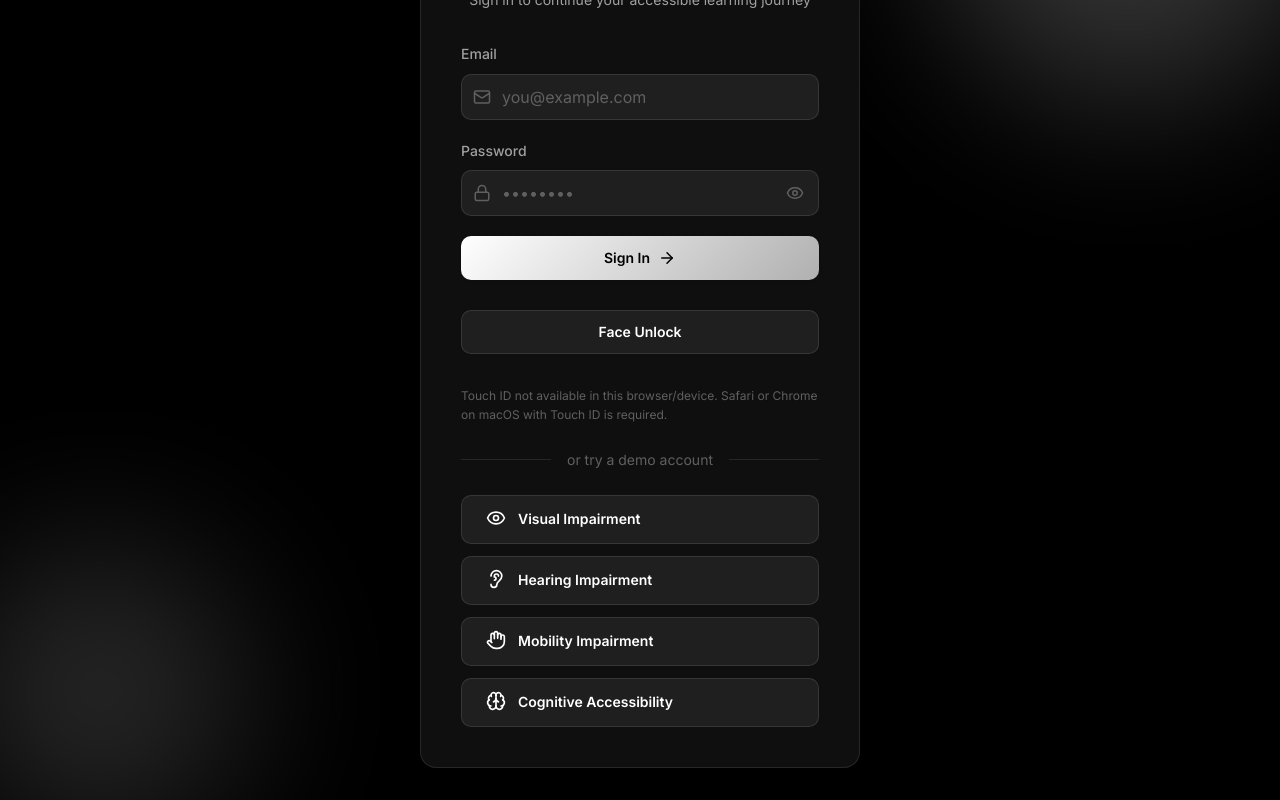
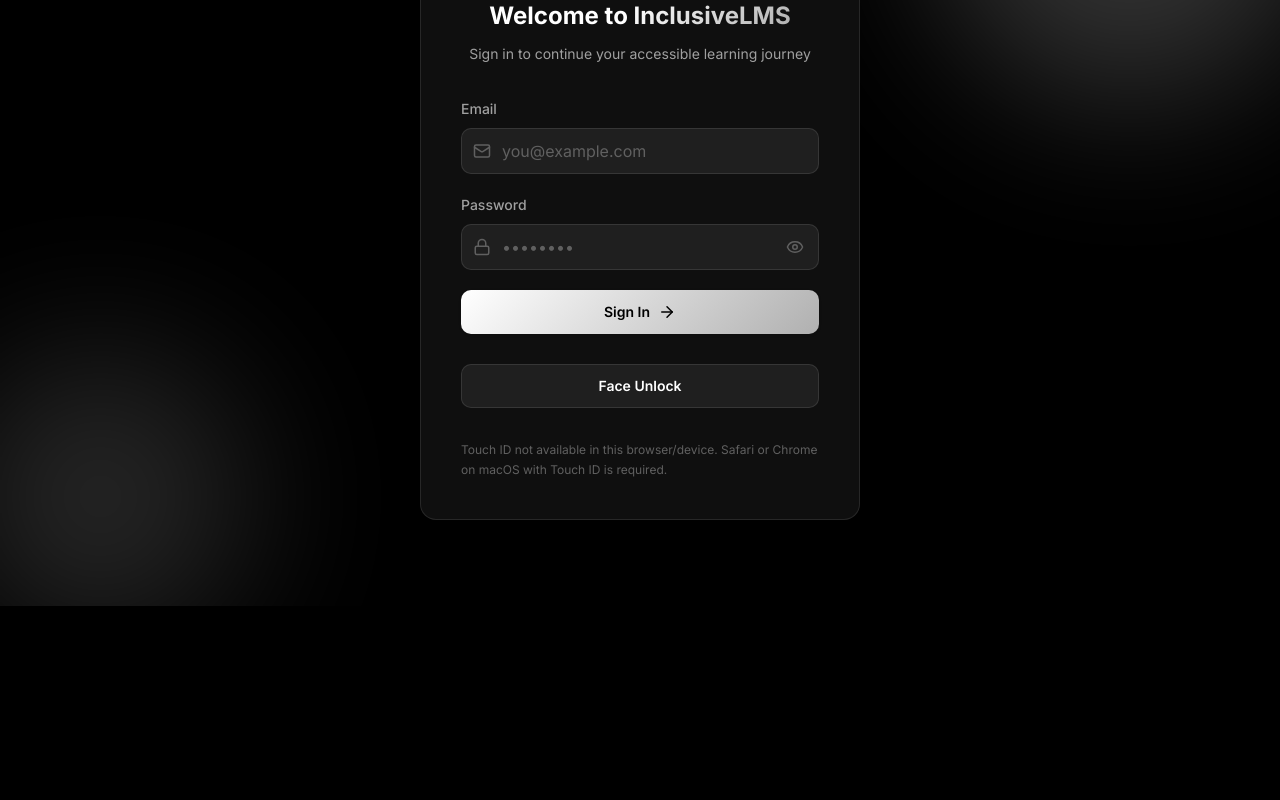
Before and after one commit to Harshithk951/LMS-Portal, a React (Vite) app: page /login in a window 1280 px wide. Shown: the part 259-1059 px from the top of the page. After the commit the page ends 865 px from the top, so only its background shows below. Built offline with nearby package versions, Linux system fonts and the light colour scheme.

Commit message:
chore: remove demo accounts from login page

```diff
--- a/src/pages/Login.tsx
+++ b/src/pages/Login.tsx
@@ -1,18 +1,11 @@
 import { useEffect, useMemo, useState } from 'react';
 import { useNavigate } from 'react-router-dom';
 import { motion } from 'framer-motion';
-import { Mail, Lock, Eye, EyeOff, ArrowRight, Accessibility, Ear, Hand, Brain } from 'lucide-react';
+import { Mail, Lock, Eye, EyeOff, ArrowRight, Accessibility } from 'lucide-react';
 import { useUser } from '../contexts/UserContext';
 import FaceUnlock from '../components/FaceUnlock/FaceUnlock';
 import '../components/FaceUnlock/FaceUnlock.css';
 import './Login.css';
-
-const demoAccounts = [
-    { email: 'demo-blind@test.com', pass: 'Demo2026!', label: 'Visual Impairment', icon: <Eye size={20} /> },
-    { email: 'demo-deaf@test.com', pass: 'Demo2026!', label: 'Hearing Impairment', icon: <Ear size={20} /> },
-    { email: 'demo-motor@test.com', pass: 'Demo2026!', label: 'Mobility Impairment', icon: <Hand size={20} /> },
-    { email: 'demo-cognitive@test.com', pass: 'Demo2026!', label: 'Cognitive Accessibility', icon: <Brain size={20} /> },
-];
 
 export default function Login() {
     const [email, setEmail] = useState('');
@@ -70,11 +63,6 @@ export default function Login() {
     const handleSubmit = (e: React.FormEvent) => {
         e.preventDefault();
         login(email || 'demo-blind@test.com');
-        navigate('/dashboard');
-    };
-
-    const quickLogin = (demoEmail: string) => {
-        login(demoEmail);
         navigate('/dashboard');
     };
 
@@ -242,17 +230,6 @@ export default function Login() {
                         </div>
                     )}
                 </form>
-
-                <div className="divider"><span>or try a demo account</span></div>
-
-                <div className="demo-accounts">
-                    {demoAccounts.map(acc => (
-                        <button key={acc.email} className="demo-btn btn btn-secondary" onClick={() => quickLogin(acc.email)} aria-label={`Quick login as ${acc.label} demo account`}>
-                            <span className="demo-icon">{acc.icon}</span>
-                            <span>{acc.label}</span>
-                        </button>
-                    ))}
-                </div>
             </motion.div>
         </main>
     );
```
